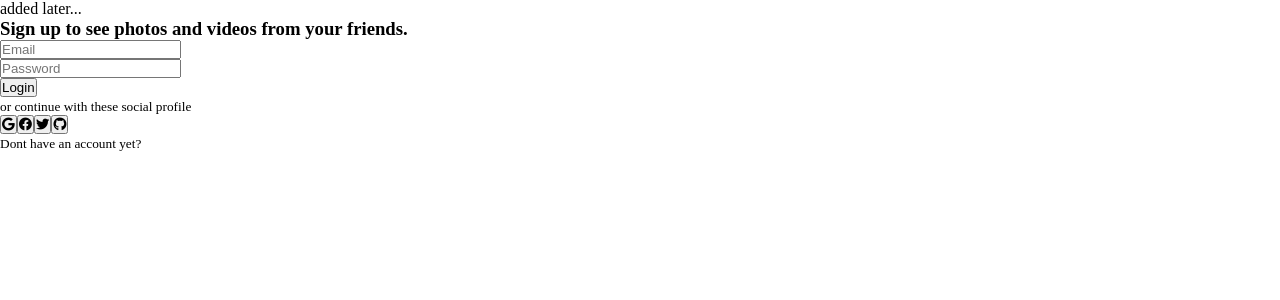
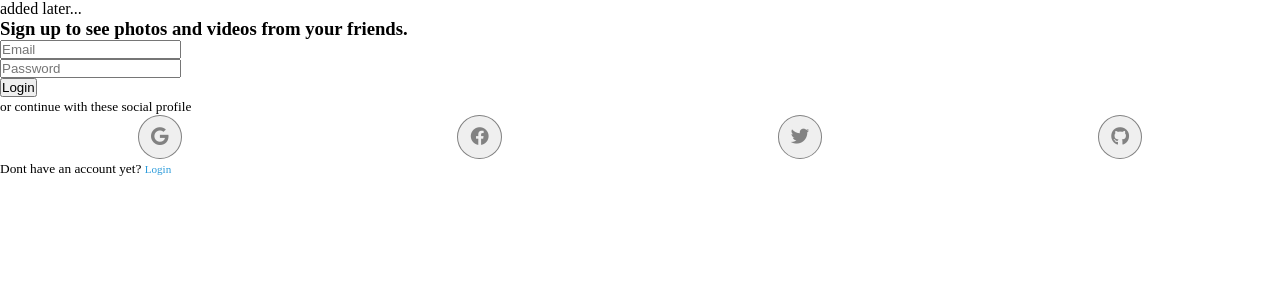
Before and after one commit to BarBronshtein/auth, a Vue app: page /#/ in a window 1280 px wide. Shown: the top 300 px of the page. Built offline with nearby package versions, Linux system fonts and the light colour scheme.

Commit message:
added markup and styling to login-form

```diff
--- a/src/assets/styles/basic/_helpers.scss
+++ b/src/assets/styles/basic/_helpers.scss
@@ -101,3 +101,7 @@
 .fa-github::before {
 	content: '\f09b';
 }
+
+.active {
+	color: #2d9cdb;
+}
--- a/src/assets/styles/views/_login-form.scss
+++ b/src/assets/styles/views/_login-form.scss
@@ -1,2 +1,13 @@
-.social-icons {
+.social {
+	&-icons {
+		justify-content: space-around;
+	}
+
+	&-btn {
+		color: #828282;
+		border-radius: 50%;
+		border: 1px solid #828282;
+		font-size: 1.15rem;
+		padding: 10px 12px;
+	}
 }
--- a/src/views/login-form.vue
+++ b/src/views/login-form.vue
@@ -26,7 +26,8 @@
           <i :class="`fa-brands fa-${icon}`"></i>
         </button>
       </div>
-      <small>{{signup ?'Already a member' :'Dont have an account yet'}}?</small>
+      <small>{{signup ?'Already a member' :'Dont have an account yet'}}? <small class="active">{{signup ?
+      'Register' : 'Login'}}</small></small>
     </div>
   </div>
 </template>
```
